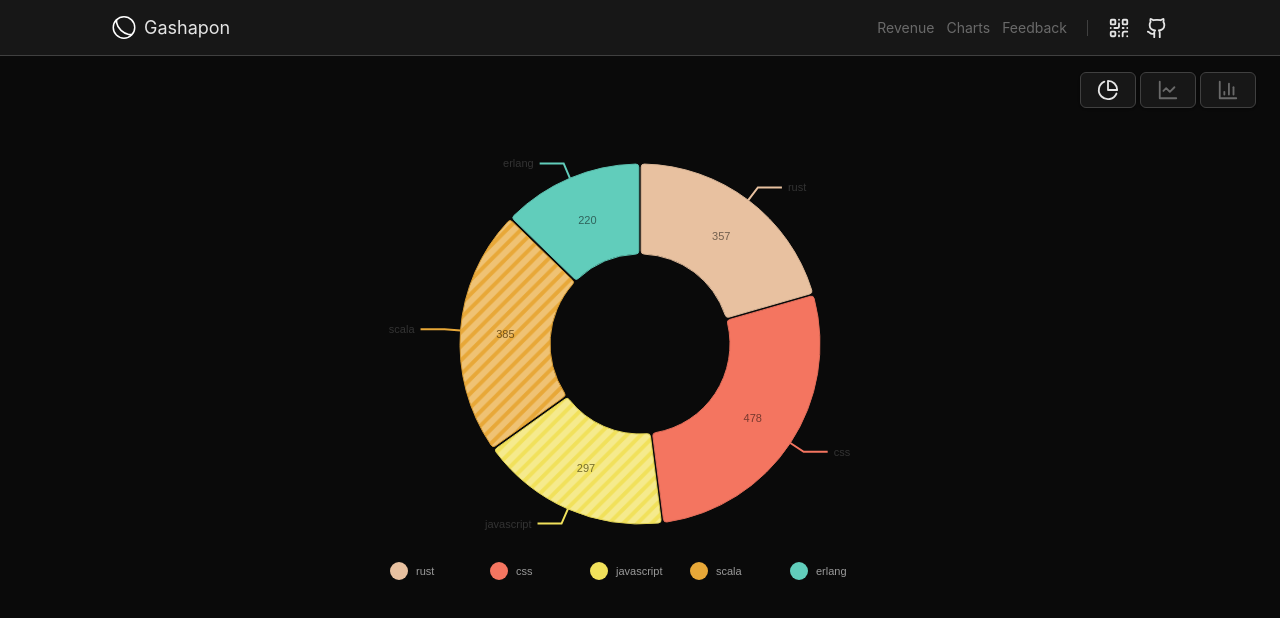
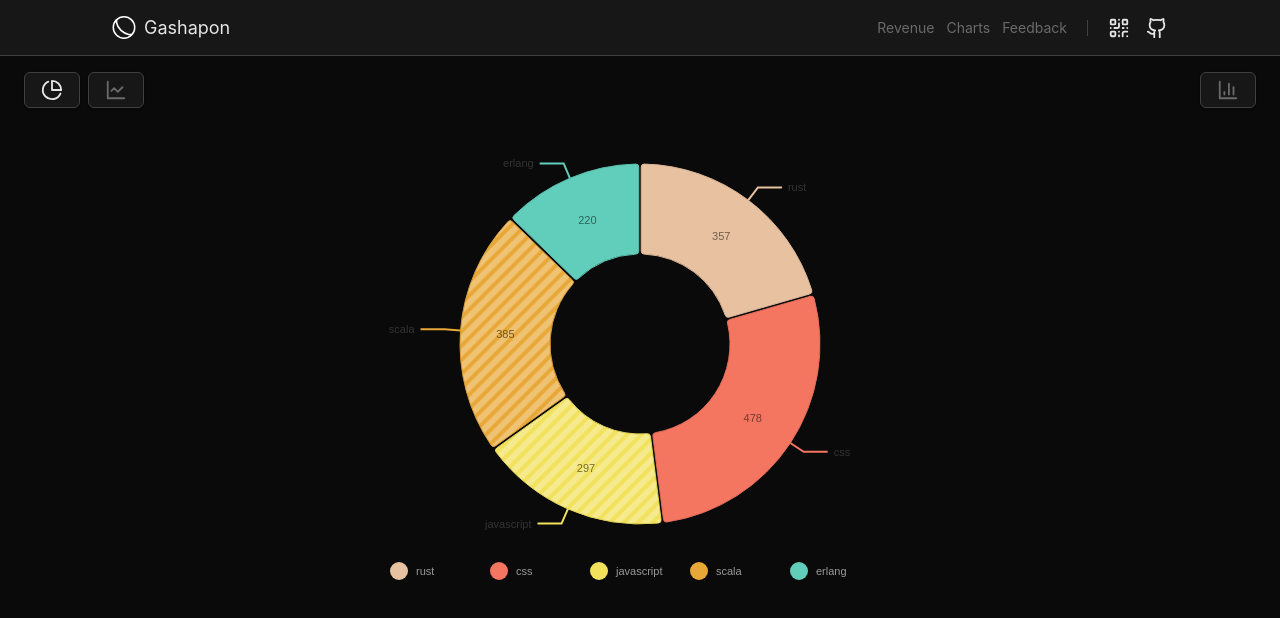
Before and after one commit to zigamacele/gacharevenue, a React (Vite) app: page /charts in a window 1280 px wide. Shown: the top 618 px of the page. Built offline with nearby package versions, Linux system fonts and the light colour scheme; no server answers.

Commit message:
refactor: navbar placement

```diff
--- a/src/components/MonthlyRevenue.tsx
+++ b/src/components/MonthlyRevenue.tsx
@@ -26,7 +26,7 @@ const MonthlyRevenue: React.FC = () => {
   const { data, loading } = useSupabaseQuery({
     mainTable: currentMonthYear(),
     otherTables: [
-      'game:games ( * )',
+      'game:games2 ( * )',
       `previousMonth:${previousMonthYear()} ( * )`,
     ],
     sorting: { column: 'totalRevenue', ascending: sortAscending },
--- a/src/layouts/Navbar.tsx
+++ b/src/layouts/Navbar.tsx
@@ -7,7 +7,7 @@ import { Link } from 'react-router-dom'
 
 const Navbar: React.FC = () => {
   return (
-    <nav className='fixed flex h-14 w-full items-center justify-between border-b border-neutral-700 bg-neutral-900 px-4 text-sm sm:px-28'>
+    <nav className='fixed z-50 flex h-14 w-full items-center justify-between border-b border-neutral-700 bg-neutral-900 px-4 text-sm sm:px-28'>
       <Link
         to='/'
         className='flex cursor-pointer items-center gap-2 hover:opacity-60'
--- a/src/main.tsx
+++ b/src/main.tsx
@@ -2,14 +2,12 @@ import '@/styles/globals.css'
 import React from 'react'
 import ReactDOM from 'react-dom/client'
 import { BrowserRouter } from 'react-router-dom'
-import Navbar from './layouts/NavBar'
 import AppRoutes from './routes/AppRoutes'
 
 // eslint-disable-next-line @typescript-eslint/no-non-null-assertion
 ReactDOM.createRoot(document.getElementById('root')!).render(
   <React.StrictMode>
     <BrowserRouter>
-      <Navbar />
       <AppRoutes />
     </BrowserRouter>
   </React.StrictMode>,
--- a/src/pages/Charts.tsx
+++ b/src/pages/Charts.tsx
@@ -423,7 +423,8 @@ const Charts = () => {
   ]
   return (
     <>
-      <div className='mx-6 my-4 flex justify-end gap-1'>
+      <div className='mx-6 my-4 flex justify-between '>
+        <div className='flex gap-2'>
           <Button
             onClick={() => setSelectedChart('pie')}
             className={`text-opacity-40 hover:text-opacity-80 ${
@@ -440,6 +441,8 @@ const Charts = () => {
           >
             <LineChart width={22} />
           </Button>
+        </div>
+        <div>
           <Button
             onClick={() => setSelectedChart('bar')}
             className={`text-opacity-40 hover:text-opacity-80 ${
@@ -448,6 +451,7 @@ const Charts = () => {
           >
             <BarChart3 width={22} />
           </Button>
+        </div>
       </div>
       <div className='h-[60vh] w-full'>
         {selectedChart === 'pie' && <Pie data={pie} />}
--- a/src/routes/AppRoutes.tsx
+++ b/src/routes/AppRoutes.tsx
@@ -1,3 +1,4 @@
+import Navbar from '@/layouts/Navbar'
 import Charts from '@/pages/Charts'
 import Feedback from '@/pages/Feedback'
 import Home from '@/pages/Home'
@@ -5,6 +6,8 @@ import { Route, Routes } from 'react-router-dom'
 
 const AppRoutes = () => {
   return (
+    <>
+      <Navbar />
       <div className='pt-14'>
         <Routes>
           <Route path='/' element={<Home />} />
@@ -12,6 +15,7 @@ const AppRoutes = () => {
           <Route path='/feedback' element={<Feedback />} />
         </Routes>
       </div>
+    </>
   )
 }
 
```
Lines whose indentation alone changed are shown as unchanged.
